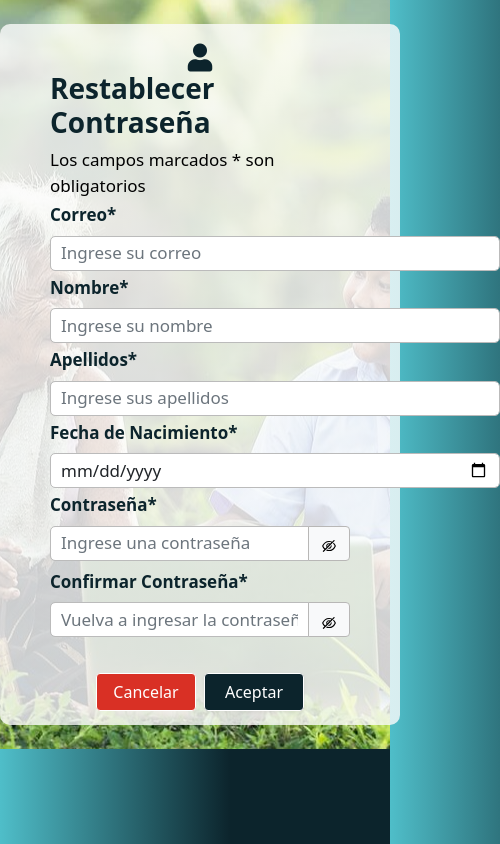
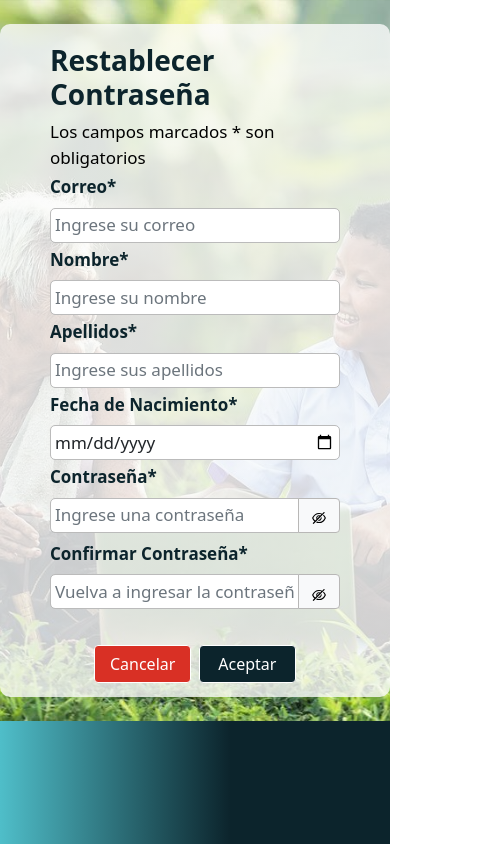
Before and after one commit to einarch/ComunidadAdultoMayor, a React (Create React App) app: page /Restablecer in a window 390 px wide. Shown: the whole page, 500 px wide, since content can reach past the window. Built offline with nearby package versions, Linux system fonts and the light colour scheme.

Commit message:
Fixed background image size and responsive for olvCont page

```diff
--- a/src/actividades/Actividad.js
+++ b/src/actividades/Actividad.js
@@ -339,7 +339,6 @@ const Actividad = ({ children }) => {
                                     >Cancelar
                                     </button>
                                     <button
-                                        type="submit"
                                         as="Input"
                                         class="btn btn-success col-3 m-2"
                                         data-bs-dismiss={touched.name && !errors.name
--- a/src/apoyo/Apoyo.js
+++ b/src/apoyo/Apoyo.js
@@ -303,7 +303,7 @@ const Apoyo = ({ children }) => {
                                     onClick={borrar}
                                 >Cancelar
                                 </button>
-                                <button type="submit"
+                                <button
                                     as="Input"
                                     class="btn btn-success col-3 m-2"
                                     data-bs-dismiss={touched.telefono && !errors.telefono
--- a/src/comunidad/publicacion.js
+++ b/src/comunidad/publicacion.js
@@ -218,7 +218,6 @@ const Publicacion = ({ children }) => {
                                         onClick={borrar}
                                     >Cancelar</button>
                                     <button
-                                        type="submit"
                                         as="Input"
                                         class="btn btn-success col-3 m-2"
                                         data-bs-dismiss={
--- a/src/login/Login.css
+++ b/src/login/Login.css
@@ -28,10 +28,11 @@ h2 {
 }
 
 .loginPage {
-  background: url("./../imagenes/imagenFondoLogin.jpg") center center;
+  background: url("./../imagenes/imagenFondoLogin.jpg");
   background-size: cover;
+  background-position: center;
+  width: 100%;
   min-height: 657px;
-  display: block;
 }
 
 .loginPage .loginForm form {
@@ -42,7 +43,7 @@ h2 {
 
 .loginForm form label {
   font-weight: bold;
-  font-size: 16px;
+  font-size: 17px;
 }
 
 .loginForm form input {
--- a/src/login/olvContrasena.css
+++ b/src/login/olvContrasena.css
@@ -18,8 +18,8 @@ h2 {
 .OlvPage .OlvForm {
   margin: 50 100;
   padding: 20px 50px 10px;
-  max-width: 550px;
-  min-width: 400px;
+  max-width: 500px;
+  min-width: 350px;
   background: linear-gradient(rgb(251 251 251 / 80%), rgb(251 251 251 / 80%));
   border-radius: 10px;
   display: block;
@@ -28,10 +28,11 @@ h2 {
 }
 
 .OlvPage {
-  background: url("./../imagenes/imagenFondo.jpg") center center;
-  background-size: auto;
+  background: url("./../imagenes/imagenFondo.jpg");
+  background-size: cover;
+  background-position: center;
+  width: 100%;
   min-height: 657px;
-  display: block;
 }
 
 .OlvPage .OlvForm form {
@@ -46,10 +47,10 @@ h2 {
 }
 
 .OlvForm form input {
-  min-width: 450px;
+  min-width: 250px;
   min-height: 35px;
   max-height: 35px;
-  padding: 10px;
+  padding: 4px;
   font-size: 17px;
   border: 1px solid #bbbbbb;
   border-radius: 5px;
--- a/src/login/olvContrasena.js
+++ b/src/login/olvContrasena.js
@@ -8,6 +8,8 @@ import Alert from "react-bootstrap/Alert";
 import "./olvContrasena.css";
 import * as Yup from "yup";
 import { AiOutlineEyeInvisible, AiOutlineEye } from 'react-icons/ai';
+import { FontAwesomeIcon } from "@fortawesome/react-fontawesome";
+import { faTriangleExclamation } from '@fortawesome/free-solid-svg-icons';
 
 const URL_ACTUALIZAR = configData.ACTUALIZAR_API_URL;
 const URL_BUSCAR = configData.BUSCAR_API_URL;
@@ -152,16 +154,14 @@ const OlvContrasena = ({ children }) => {
     return (
         <div className='OlvPage' >
             <br />
-            <Alert show={isValid} variant={a1} style={{ width: "35rem" }}>
+            <Alert className="container d-flex justify-content-center align-items-center" show={isValid} variant={a1}>
                 <Alert.Heading>
-                    <svg xmlns="http://www.w3.org/2000/svg" width="24" height="24" fill="currentColor" class="bi bi-exclamation-triangle-fill flex-shrink-0 me-2" viewBox="0 0 16 16" role="img" aria-label={a2}>
-                        <path d="M8.982 1.566a1.13 1.13 0 0 0-1.96 0L.165 13.233c-.457.778.091 1.767.98 1.767h13.713c.889 0 1.438-.99.98-1.767L8.982 1.566zM8 5c.535 0 .954.462.9.995l-.35 3.507a.552.552 0 0 1-1.1 0L7.1 5.995A.905.905 0 0 1 8 5zm.002 6a1 1 0 1 1 0 2 1 1 0 0 1 0-2z"/>
-                    </svg>
+                <FontAwesomeIcon icon={faTriangleExclamation} style={{ color: "#842029" }} />
                     {mensaje}
                 </Alert.Heading>
             </Alert>
             <Container className="OlvForm">
-                <h3 class="textTitleForm d-flex flex-column align-items-center"><i class="fa fa-user"></i> Restablecer Contraseña </h3>
+                <h3 class="textTitleForm d-flex flex-column align-items-center"> Restablecer Contraseña </h3>
                 <div className=" d-flex flex-row justify-content-left textForm mb-1">
                     <span >Los campos marcados * son obligatorios</span>
                 </div>
@@ -306,7 +306,6 @@ const OlvContrasena = ({ children }) => {
                         </button>
                         <button
                             className="btn btn-success col-4 m-1"
-                            type="submit"
                             as="Input"
                             onClick={Actualizar} >
                             Aceptar
--- a/src/registro/Register.css
+++ b/src/registro/Register.css
@@ -18,8 +18,8 @@ h2 {
 .RegisterPage .RegisterForm {
   margin: 50 100;
   padding: 20px 50px 10px;
-  max-width: 550px;
-  min-width: 400px;
+  max-width: 500px;
+  min-width: 350px;
   background: linear-gradient(rgb(251 251 251 / 80%), rgb(251 251 251 / 80%));
   border-radius: 10px;
   display: block;
@@ -28,10 +28,11 @@ h2 {
 }
 
 .RegisterPage {
-  background: url("./../imagenes/imagenFondoRegister.jpg") center center;
-  background-size:cover;
+  background: url("./../imagenes/imagenFondoRegister.jpg");
+  background-size: cover;
+  background-position: center;
+  width: 100%;
   min-height: 657px;
-  display: block;
 }
 
 .RegisterPage .RegisterForm form {
--- a/src/registro/Register.js
+++ b/src/registro/Register.js
@@ -7,8 +7,10 @@ import configData from "../config/config.json";
 import Alert from "react-bootstrap/Alert";
 import "./Register.css";
 import * as Yup from "yup";
+import { FontAwesomeIcon } from "@fortawesome/react-fontawesome";
 import { AiOutlineEyeInvisible, AiOutlineEye } from 'react-icons/ai';
 import { Link } from 'react-router-dom'
+import { faTriangleExclamation } from '@fortawesome/free-solid-svg-icons';
 
 
 const URL_REGISTRAR = configData.REGISTRAR_API_URL;
@@ -33,8 +35,8 @@ const enviarDatos = async (url, datos) => {
 
 
 let mensaje = " ";
-let a1="success";
-let a2="Success:";
+let a1 = "success";
+let a2 = "Success:";
 
 const Register = ({ children }) => {
 
@@ -56,16 +58,16 @@ const Register = ({ children }) => {
         console.log(respuestaJson);
         if (respuestaJson.Existe === true) {
             mensaje = respuestaJson.Mensaje;
-            a1="danger";
-            a2="Danger:";
+            a1 = "danger";
+            a2 = "Danger:";
             setIsValid(true)
             console.log(respuestaJson.Mensaje);
             ejecutaAlerta();
         } else {
             const respuesta1Json = await enviarDatos(URL_REGISTRAR, datos);
             mensaje = respuesta1Json.Mensaje;
-            a1="success";
-            a2="Success:";
+            a1 = "success";
+            a2 = "Success:";
             setIsValid(true)
             console.log(respuesta1Json.Mensaje);
             ejecutaAlerta();
@@ -75,7 +77,7 @@ const Register = ({ children }) => {
 
     function ejecutaAlerta() {
 
-        setTimeout(function() {setIsValid(false)}, 4000)
+        setTimeout(function () { setIsValid(false) }, 4000)
     }
 
     const [state, setstate] = useState(false);
@@ -185,16 +187,14 @@ const Register = ({ children }) => {
     return (
         <div className='RegisterPage' >
             <br />
-            <Alert show={isValid} variant={a1} style={{ width: "35rem" }}>
+            <Alert className="container d-flex justify-content-center align-items-center" show={isValid} variant={a1}>
                 <Alert.Heading>
-                    <svg xmlns="http://www.w3.org/2000/svg" width="24" height="24" fill="currentColor" class="bi bi-exclamation-triangle-fill flex-shrink-0 me-2" viewBox="0 0 16 16" role="img" aria-label={a2}>
-                        <path d="M8.982 1.566a1.13 1.13 0 0 0-1.96 0L.165 13.233c-.457.778.091 1.767.98 1.767h13.713c.889 0 1.438-.99.98-1.767L8.982 1.566zM8 5c.535 0 .954.462.9.995l-.35 3.507a.552.552 0 0 1-1.1 0L7.1 5.995A.905.905 0 0 1 8 5zm.002 6a1 1 0 1 1 0 2 1 1 0 0 1 0-2z"/>
-                    </svg>
+                    <FontAwesomeIcon icon={faTriangleExclamation} style={{ color: "#842029" }} />
                     {mensaje}
                 </Alert.Heading>
             </Alert>
             <Container className="RegisterForm">
-                <h3 class="textTitleForm d-flex flex-column align-items-center"><i class="fa fa-user"></i> Registrarse</h3>
+                <h3 class="textTitleForm d-flex flex-column align-items-center"> Registrarse</h3>
                 <div className=" d-flex flex-row justify-content-left textForm mb-1">
                     <span >Los campos marcados * son obligatorios</span>
                 </div>
@@ -364,7 +364,6 @@ const Register = ({ children }) => {
 
                         <button
                             className="btn btn-success col-4 m-1"
-                            type="submit"
                             as="Input"
                             onClick={handleSubmit} >
                             Registrarse
```
Also changed, not shown: src/login/Login.js (+16 -14 lines).
